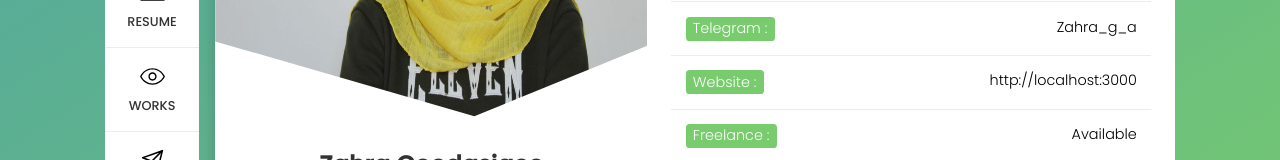
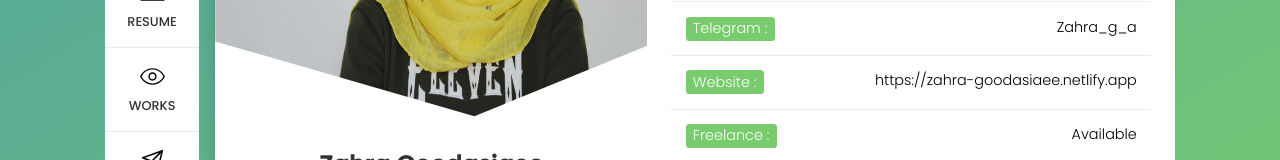
Before and after one commit to zgasiaee/portfolio, a React (Create React App) app: page /contact in a window 1280 px wide. Shown: the part 353-513 px from the top of the page. Built offline with nearby package versions, Linux system fonts and the light colour scheme.

Commit message:
last update

```diff
--- a/src/component/contact/Contact.js
+++ b/src/component/contact/Contact.js
@@ -113,7 +113,9 @@ const Contact = () => {
         </div>
         <div className={styles.item}>
           <span className={styles.question}>Website :</span>
-          <span className={styles.answer}>http://localhost:3000</span>
+          <span className={styles.answer}>
+            https://zahra-goodasiaee.netlify.app
+          </span>
         </div>
         <div className={styles.item}>
           <span className={styles.question}>Freelance :</span>
```
Also changed, not shown: 1 other file (tests, documents, lock files or other folders).
